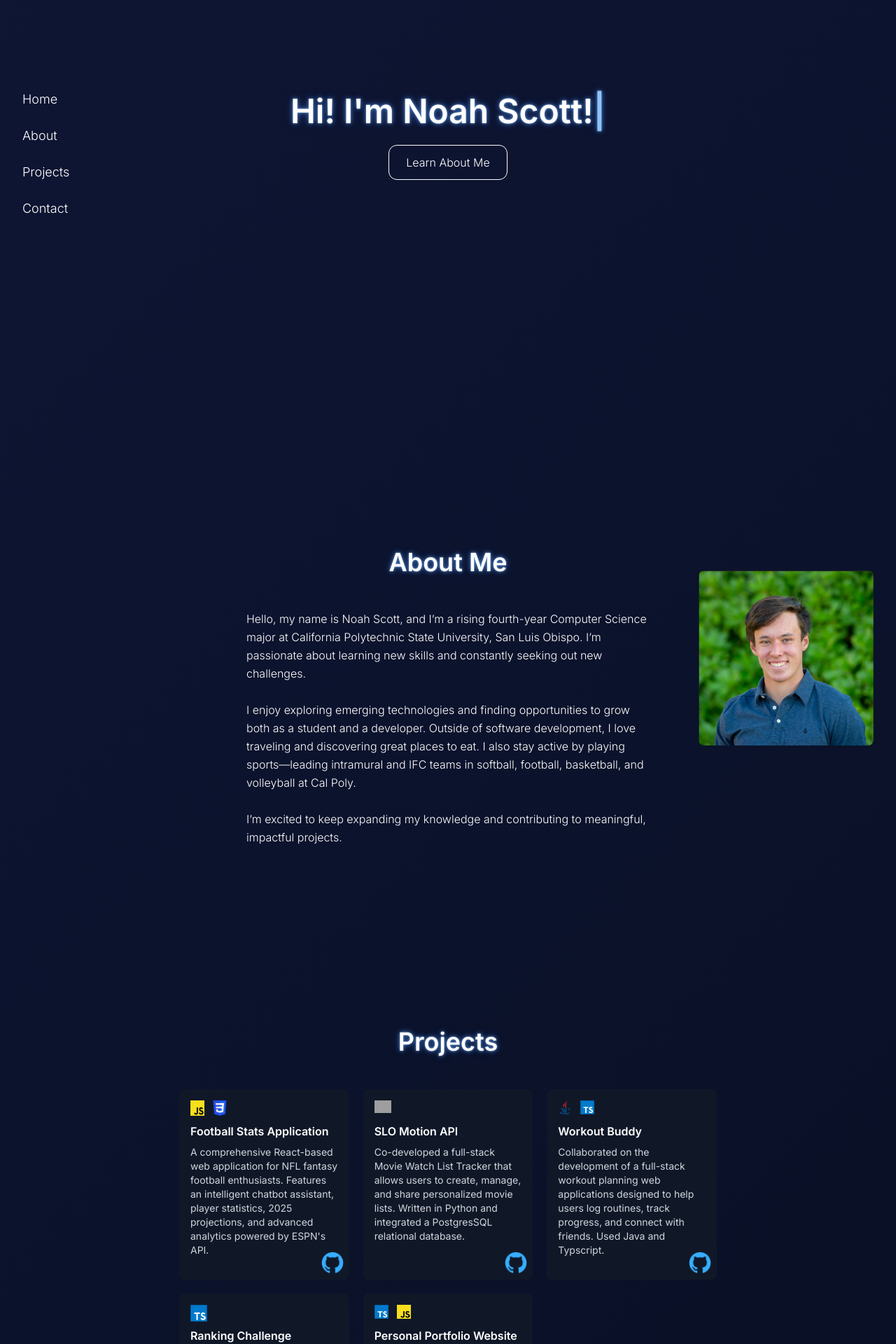
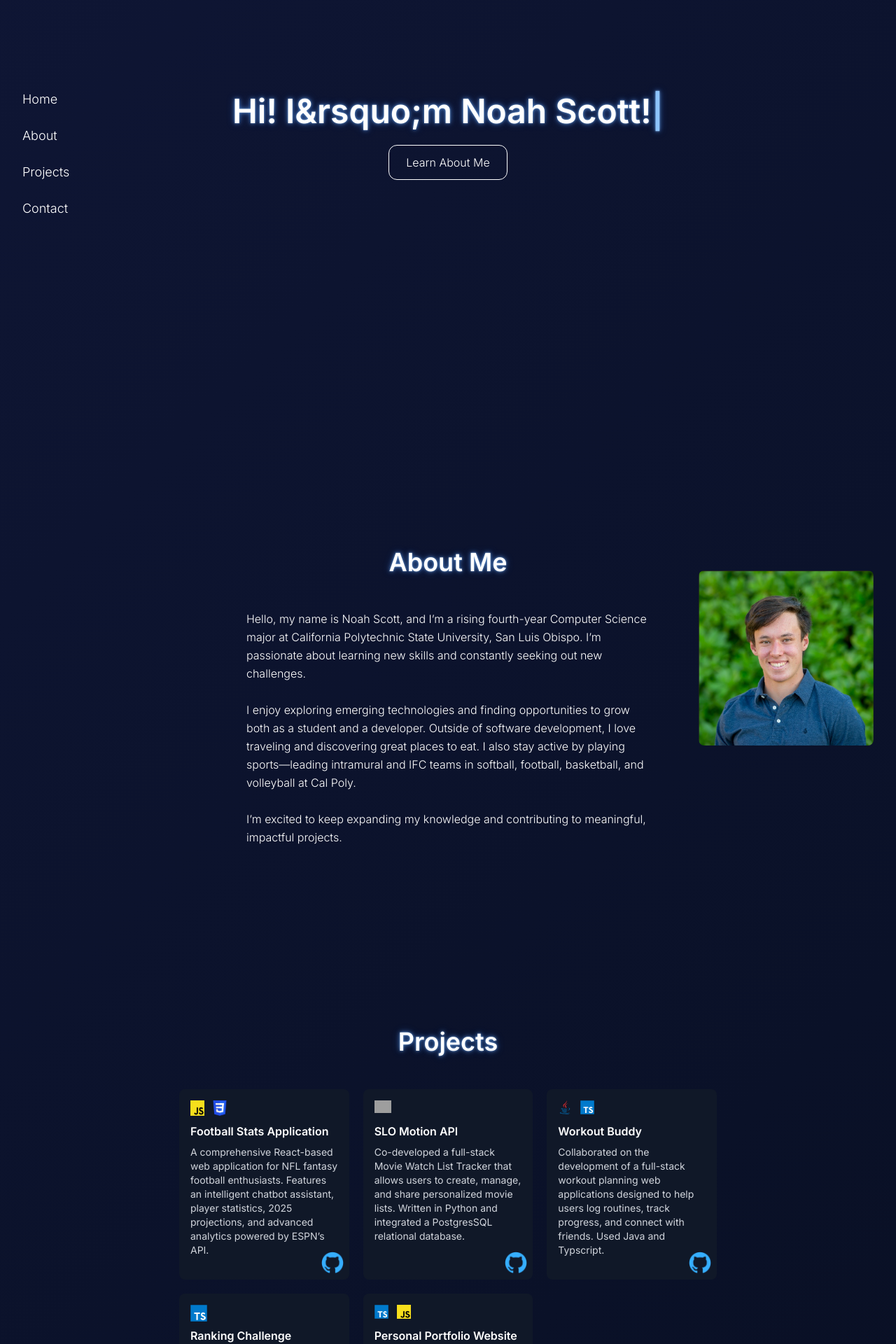
Before and after one commit to noahscott23/Personal-Portfolio, a Next.js app: page / in a window 1280 px wide. Shown: the part 180-2100 px from the top of the page at 70% size. Built offline with nearby package versions, Linux system fonts and the light colour scheme; grey boxes are pictures that could not be loaded.

Commit message:
vercel changes

```diff
--- a/src/app/about/page.tsx
+++ /dev/null
@@ -1,8 +0,0 @@
-export default function AboutPage() {
-  return (
-    <main className="p-8">
-      <h1 className="text-3xl font-bold mb-4">About Me</h1>
-      <p>Hi, I'm Noah. I'm a computer science student passionate about building full-stack web applications...</p>
-    </main>
-  )
-}
--- a/src/app/contact/page.tsx
+++ /dev/null
@@ -1,8 +0,0 @@
-export default function ContactPage() {
-  return (
-    <main className="p-8">
-      <h1 className="text-3xl font-bold mb-4">Contact</h1>
-      <p>Feel free to reach out! You can include a form or just your email / social links here.</p>
-    </main>
-  )
-}
--- a/src/app/page.tsx
+++ b/src/app/page.tsx
@@ -4,7 +4,7 @@ import Image from 'next/image'
 
 export default function HomePage() {
   const [displayedText, setDisplayedText] = useState('');
-  const fullText = "Hi! I'm Noah Scott!";
+  const fullText = "Hi! I&rsquo;m Noah Scott!";
 
   useEffect(() => {
     let index = 0;
@@ -128,7 +128,7 @@ export default function HomePage() {
             <p className="text-sm text-gray-300 mb-4 text-left">
               A comprehensive React-based web application for NFL fantasy football enthusiasts.
               Features an intelligent chatbot assistant, player statistics, 2025 projections, and
-              advanced analytics powered by ESPN's API.
+              advanced analytics powered by ESPN&rsquo;s API.
             </p>
 
             {/* Bottom-Right Linked Logo */}
--- a/src/app/projects/page.tsx
+++ /dev/null
@@ -1,8 +0,0 @@
-export default function ProjectsPage() {
-  return (
-    <main className="p-8">
-      <h1 className="text-3xl font-bold mb-4">Projects</h1>
-      <p>This is where you'll show off your cool CS projects. You can list them here with cards, links, etc.</p>
-    </main>
-  )
-}
```
